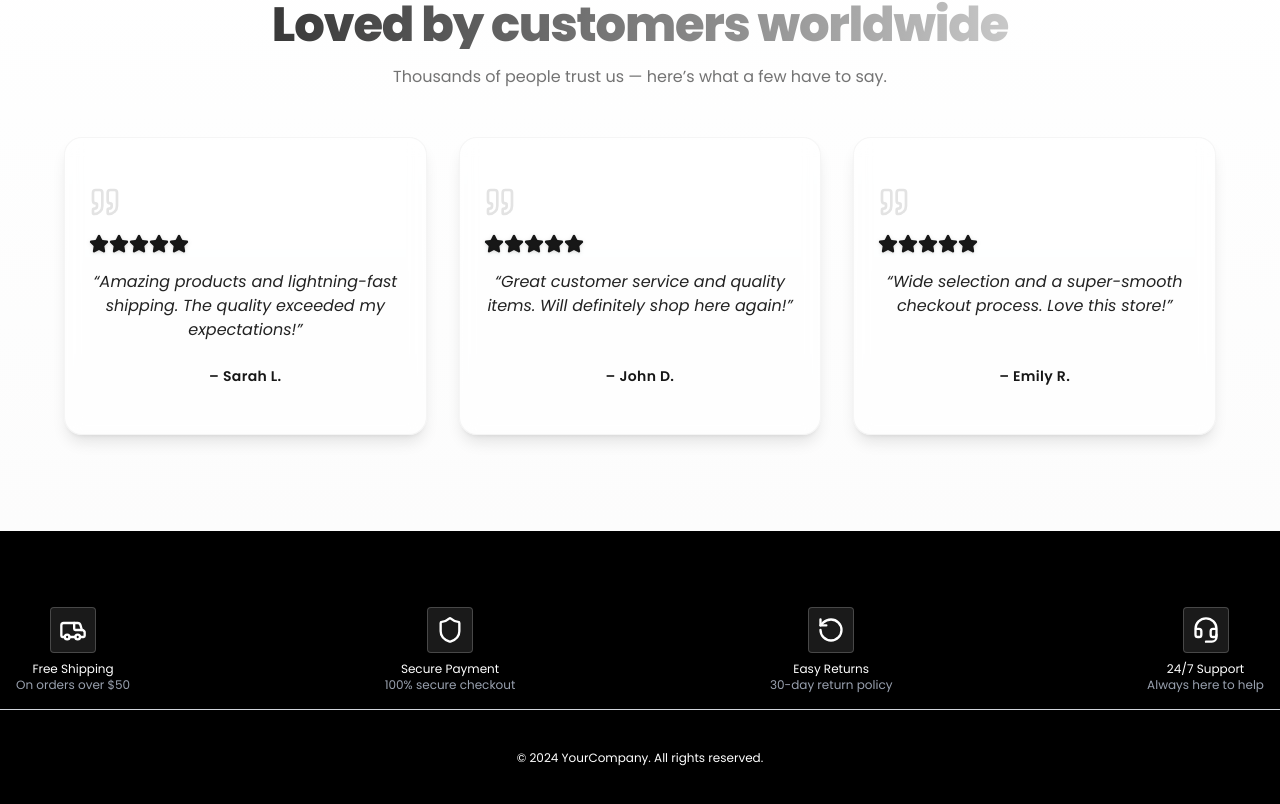
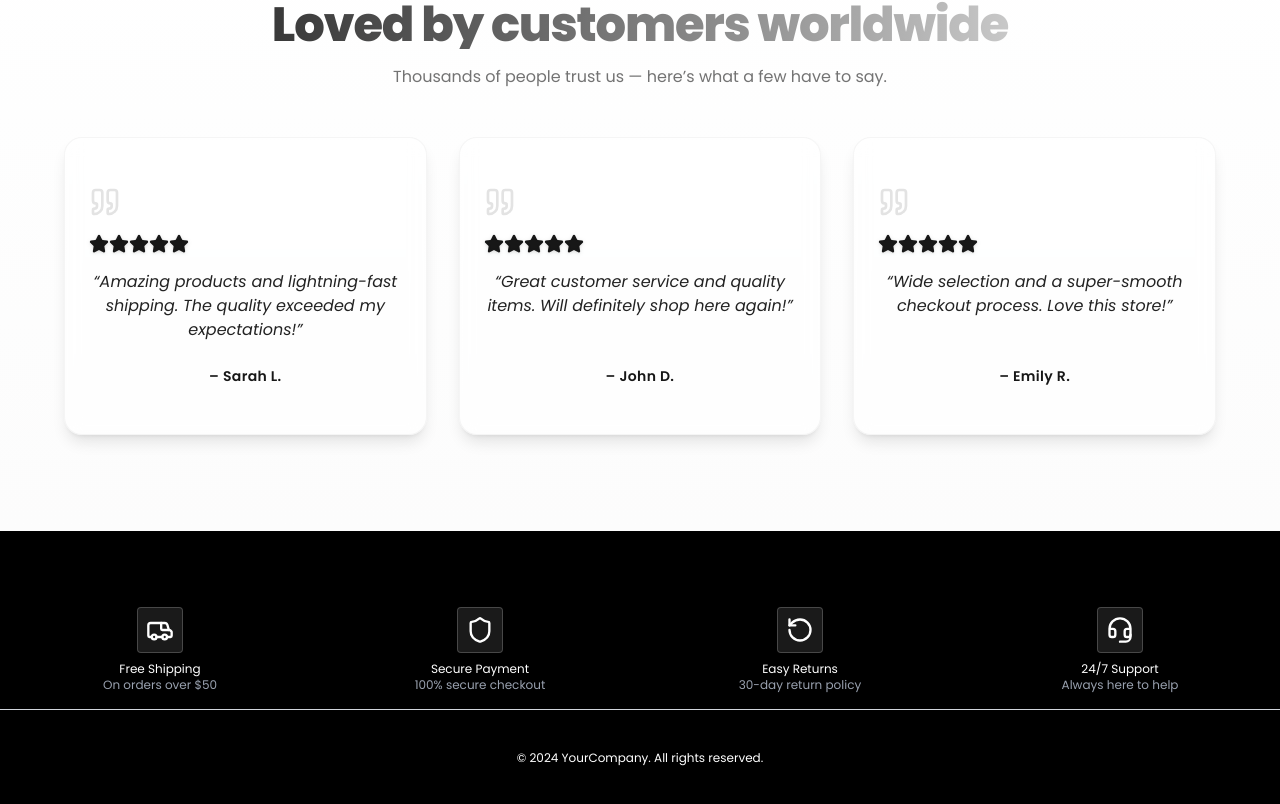
Before and after one commit to mrkaarshe/LGOecomercyWpe, a Next.js app in the folder client/: page / in a window 1280 px wide. Shown: the part 2891-3695 px from the top of the page. Built offline with nearby package versions, Linux system fonts and the light colour scheme.

Commit message:
added grid in footer

```diff
--- a/client/components/Footer.jsx
+++ b/client/components/Footer.jsx
@@ -4,7 +4,7 @@ import { Van,Shield,RotateCcw,Headset } from 'lucide-react';
 export const Footer = () => {
   return (
     <div className=' min-h-50 bg-black text-white  w-full '>
-        <div className='max-w-7xl pt-15 border-b  border-gray-300 mx-auto flex justify-between items-center'>
+        <div className='max-w-7xl pt-15 border-b  border-gray-300 mx-auto grid grid-cols-2 md:grid-cols-4 justify-between items-center'>
             <div className='p-4 flex flex-col gap-2  justify-center items-center'>
                 <i className=' p-2 rounded border backdrop-blur-xl bg-white/10  border-white/20 '><Van size={28}/></i>
                <div>
```
